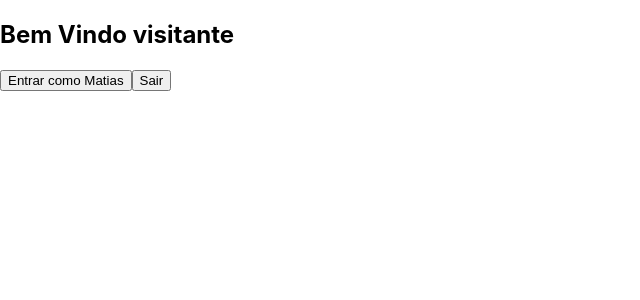
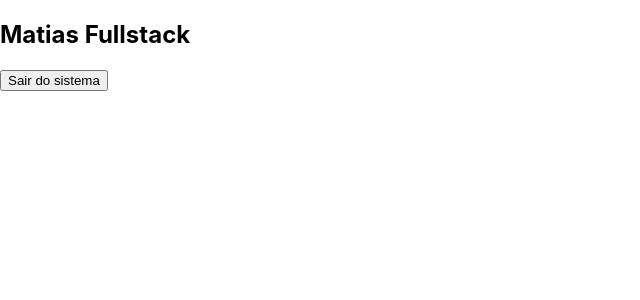
Before and after one commit to EvanioTech/meu, a React (Create React App) app: page / in a window 1280 px wide. Shown: the top 300 px of the page, without its empty margins (0-640 px from the left). Built offline with nearby package versions, Linux system fonts and the light colour scheme.

Commit message:
usando operador ternario

```diff
--- a/src/App.js
+++ b/src/App.js
@@ -1,17 +1,49 @@
-import React, {Component} from 'react';
-import Membro from './components/Membro';
+import React, {Component} from "react";
 
 class App extends Component{
 
 
+    constructor(props){
+        super(props);
+        this.state ={
+            status: true
+
+        };
+
+        this.sair = this.sair.bind(this);
+        this.entrar = this.entrar.bind(this);
+    }
+
+    sair(){
+        this.setState({status: false})
+    }
+
+    entrar(){
+        this.setState({status: true})
+    }
 
 
     render(){
         return(
             <div>
-               <Membro nome= 'visitante'/>
+
+           {this.state.status ?
+           <div>
+           <h2>Matias Fullstack</h2>
+           <button onClick={this.sair}>Sair do sistema</button>
+
+
+           </div> :
+           <div>
+            <h2>ola visitante</h2>
+            <button onClick={this.entrar}>Entrar no sistema</button>
             </div>
-        );
+        }
+
+
+            </div>
+            );
+
     }
 }
 
```
Also changed, not shown: src/App6.js (added, +18 -0 lines), src/App7.js (added, +34 -0 lines).
